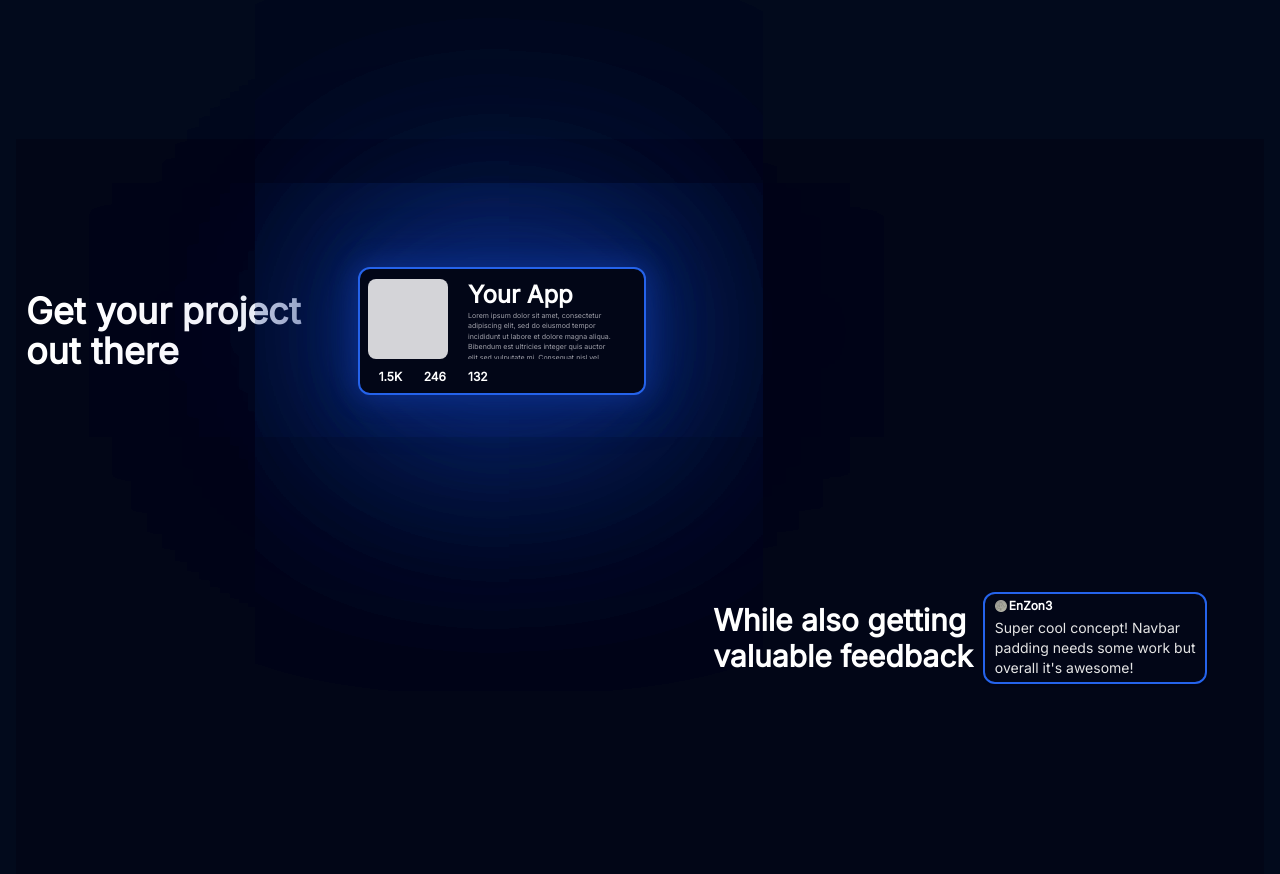
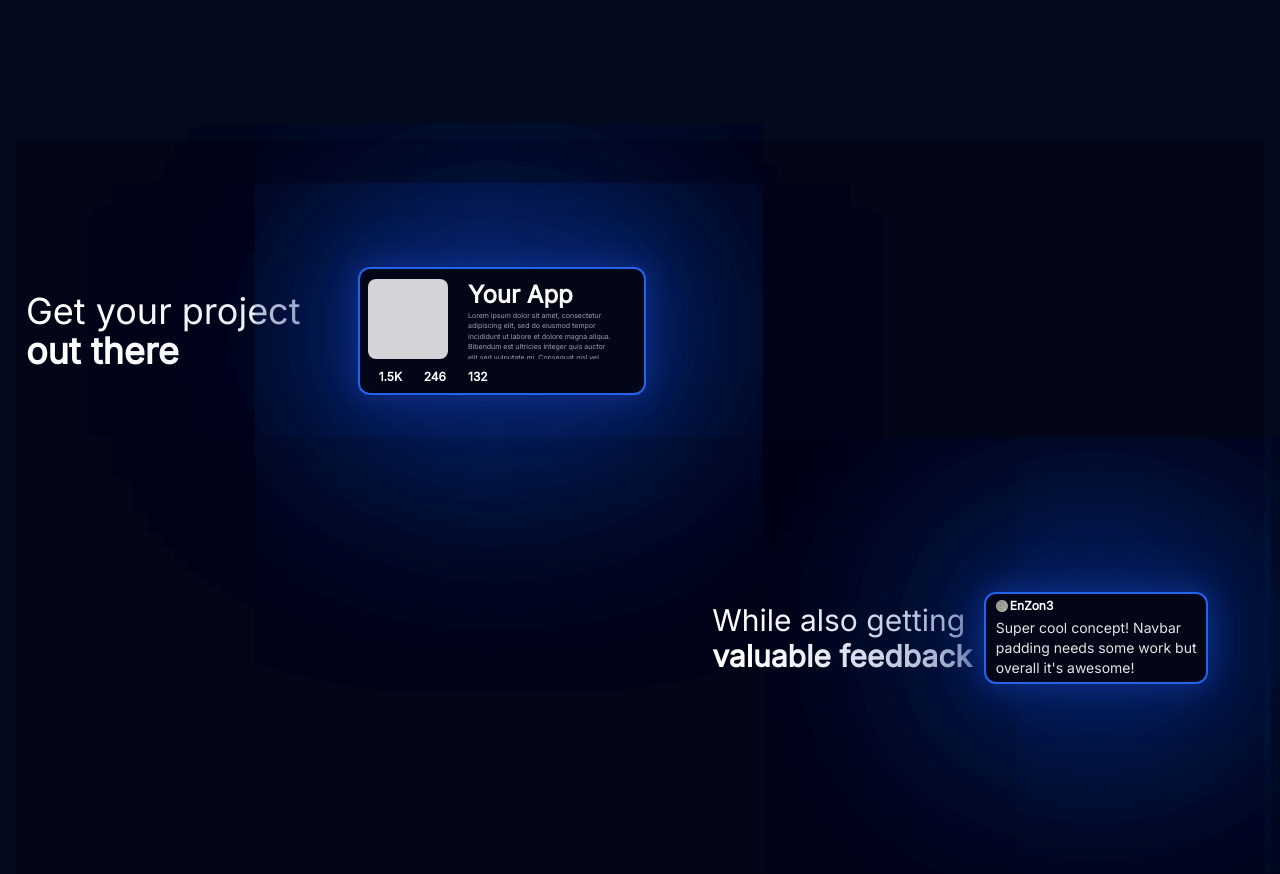
Before and after one commit to EnZon3/Drop, a SvelteKit app: page / in a window 1280 px wide. Shown: the part 580-1454 px from the top of the page. Built offline with nearby package versions, Linux system fonts and the light colour scheme.

Commit message:
more ui changes

```diff
--- a/src/routes/+page.svelte
+++ b/src/routes/+page.svelte
@@ -29,13 +29,13 @@
 		</div>
 	</div>
 </main>
-<main class="h-[100dvh] p-4">
+<main class="h-[100dvh] p-4  overflow-hidden">
 	<div class="features relative h-full w-full bg-slate-950">
 		<div
 			class="Frame4 absolute left-0 top-0 inline-flex h-96 w-[50dvw] items-center justify-center gap-6 p-2.5"
 		>
-			<div class="GetYourProjectOutThere font-['Inter'] text-4xl font-bold text-white">
-				Get your project out there
+			<div class="GetYourProjectOutThere font-['Inter'] text-4xl text-white">
+				<span class="font-regular">Get your project</span> <span class="font-black">out there</span>
 			</div>
 			<div
 				class="Frame6 inline-flex h-32 w-72 flex-col items-center justify-start rounded-xl border-2 border-blue-600 bg-slate-950 px-2.5 shadow-[0px_0px_24.906px_0px_#0B2C80,_0px_0px_49.813px_0px_#0B2C80,_0px_0px_174.344px_0px_#0B2C80,_0px_0px_348.688px_0px_#0B2C80,_0px_0px_597.75px_0px_#0B2C80,_0px_0px_1046.063px_0px_#0B2C80]"
@@ -47,7 +47,7 @@
 					<div class="Frame12 inline-flex h-20 w-36 flex-col items-start justify-start">
 						<div class="YourApp font-['Inter'] text-2xl font-bold text-white">Your App</div>
 						<div
-							class="ExampleText h-14 w-36 truncate text-wrap font-['Inter'] text-[7px] font-light text-zinc-400"
+							class="ExampleText h-13- w-36 truncate text-wrap font-['Inter'] text-[7px] font-light text-zinc-400"
 						>
 							Lorem ipsum dolor sit amet, consectetur adipiscing elit, sed do eiusmod tempor
 							incididunt ut labore et dolore magna aliqua. Bibendum est ultricies integer quis
@@ -73,14 +73,14 @@
 			</div>
 		</div>
 		<div
-			class="Frame5 absolute left-[50%] top-[40%] inline-flex h-96 w-[50dvw] items-center justify-center gap-2.5 p-[2.5px_0px_2.5px_0px]"
+			class="Frame5 absolute left-[50%] top-[40%] inline-flex h-96 w-[50dvw] items-center justify-center gap-3 p-[2.5px_0px_2.5px_0px]"
 		>
 			<div>
-				<div class="font-['Inter'] text-3xl font-bold text-white">While also getting<br /></div>
+				<div class="font-['Inter'] text-3xl font-medium text-white">While also getting<br /></div>
 				<div class="font-['Inter'] text-3xl font-black text-white">valuable feedback</div>
 			</div>
 			<div
-				class="Frame6 inline-flex w-56 flex-col items-start justify-start rounded-xl border-2 border-blue-600 bg-slate-950 pb-[0.225rem] shadow"
+				class="Frame6 inline-flex w-56 flex-col items-start justify-start rounded-xl border-2 border-blue-600 bg-slate-950 pb-[0.225rem] shadow-[0px_0px_24.906px_0px_#0B2C80,_0px_0px_49.813px_0px_#0B2C80,_0px_0px_174.344px_0px_#0B2C80,_0px_0px_348.688px_0px_#0B2C80,_0px_0px_597.75px_0px_#0B2C80,_0px_0px_1046.063px_0px_#0B2C80]"
 			>
 				<div class="Frame9 inline-flex h-6 items-center justify-start">
 					<div class="Frame10 flex items-center justify-start gap-0.5 py-2.5 pl-2.5 pr-1">
@@ -93,9 +93,9 @@
 				</div>
 				<div class="Frame7 inline-flex items-start justify-start gap-2.5 px-2.5">
 					<div
-						class="SuperCoolConceptNavbarPaddingNeedsSomeWorkButOverallItSAwesome w-52 font-['Inter'] text-sm font-normal text-neutral-200"
+						class="commentText w-52 font-['Inter'] text-sm font-normal text-neutral-200"
 					>
-						Super cool concept! Navbar<br />padding needs some work but <br />overall it's awesome!
+						Super cool concept! Navbar padding needs some work but overall it's awesome!
 					</div>
 				</div>
 			</div>
```
